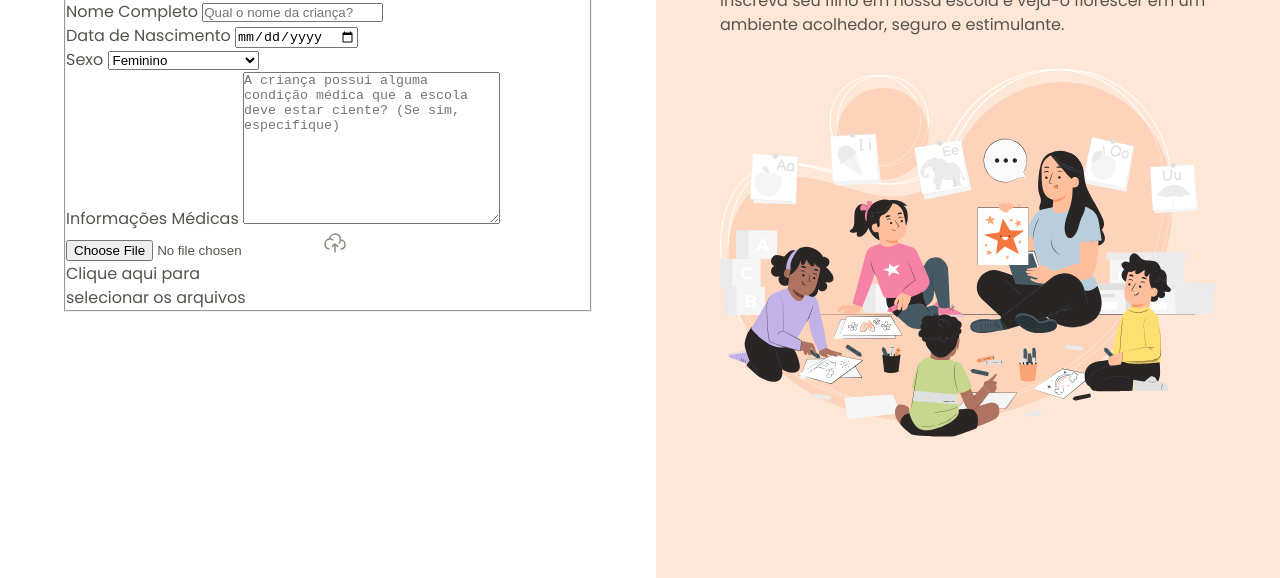
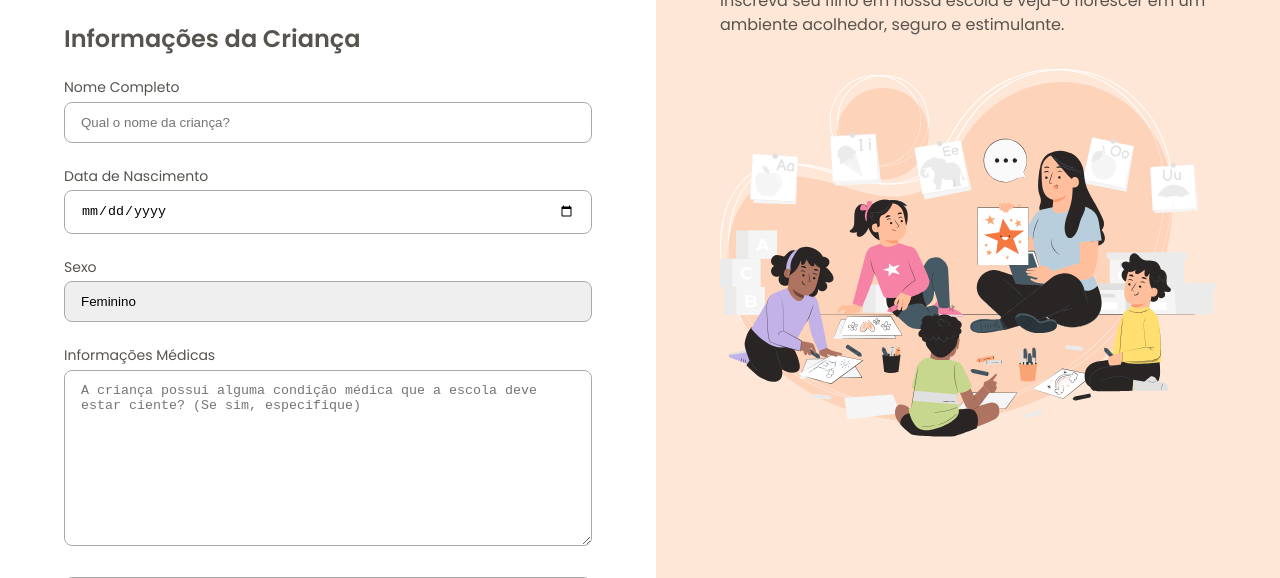
Before and after one commit to arturmauricioss/Rocketseat_Formulario_de_Matriculas, a plain HTML site: page index.html in a window 1280 px wide. Shown: the part 222-800 px from the top of the page. Drawn offline with Linux system fonts and the light colour scheme.

Commit message:
formatando formulario

```diff
--- /dev/null
+++ b/styles/fields/index.css
@@ -0,0 +1,19 @@
+input, textarea, select{
+  appearance: none;
+  width: 100%;
+  border-radius: .5rem;
+  border: 1px solid var(--stroke-default);
+  padding: .75rem 1rem;
+}
+
+label{
+  font: var(--text-sm);
+  color: var(--text-secondary);
+  display: block;
+  margin-bottom: .25rem;
+}
+:is(input, select, textarea):focus{
+  outline: .25rem solid var(--surface-secondary);
+  border: .125rem solid var(--stroke-highlight);
+  outline-offset: .1px;
+}
--- /dev/null
+++ b/styles/forms.css
@@ -0,0 +1,14 @@
+@import url(fields/index.css);
+@import url(global.css);
+form{
+  margin-top: 3rem;
+}
+fieldset{
+  display: grid;
+  gap: 1.5rem;
+  border: none;
+}
+legend{
+  font: var(--text-h1);
+  margin-bottom: 1.5rem;
+}
--- a/styles/global.css
+++ b/styles/global.css
@@ -18,6 +18,10 @@
     --surface-primary:#FFFFFF;
     --surface-secondary:#FEE7D6;
     --semantic-error: #DC2626;
+
+    /* CORES CRIADAS PARA SUPRIR E QUEBRAR O GALHO PRA NAO ABRIR O FIGMA */
+    --stroke-default:#aaa;
+    --stroke-highlight:#d44;
 }
 body{
     overflow: hidden;
--- a/styles/index.css
+++ b/styles/index.css
@@ -1,2 +1,3 @@
 @import url(global.css);
 @import url(layout.css);
+@import url(forms.css);
```
